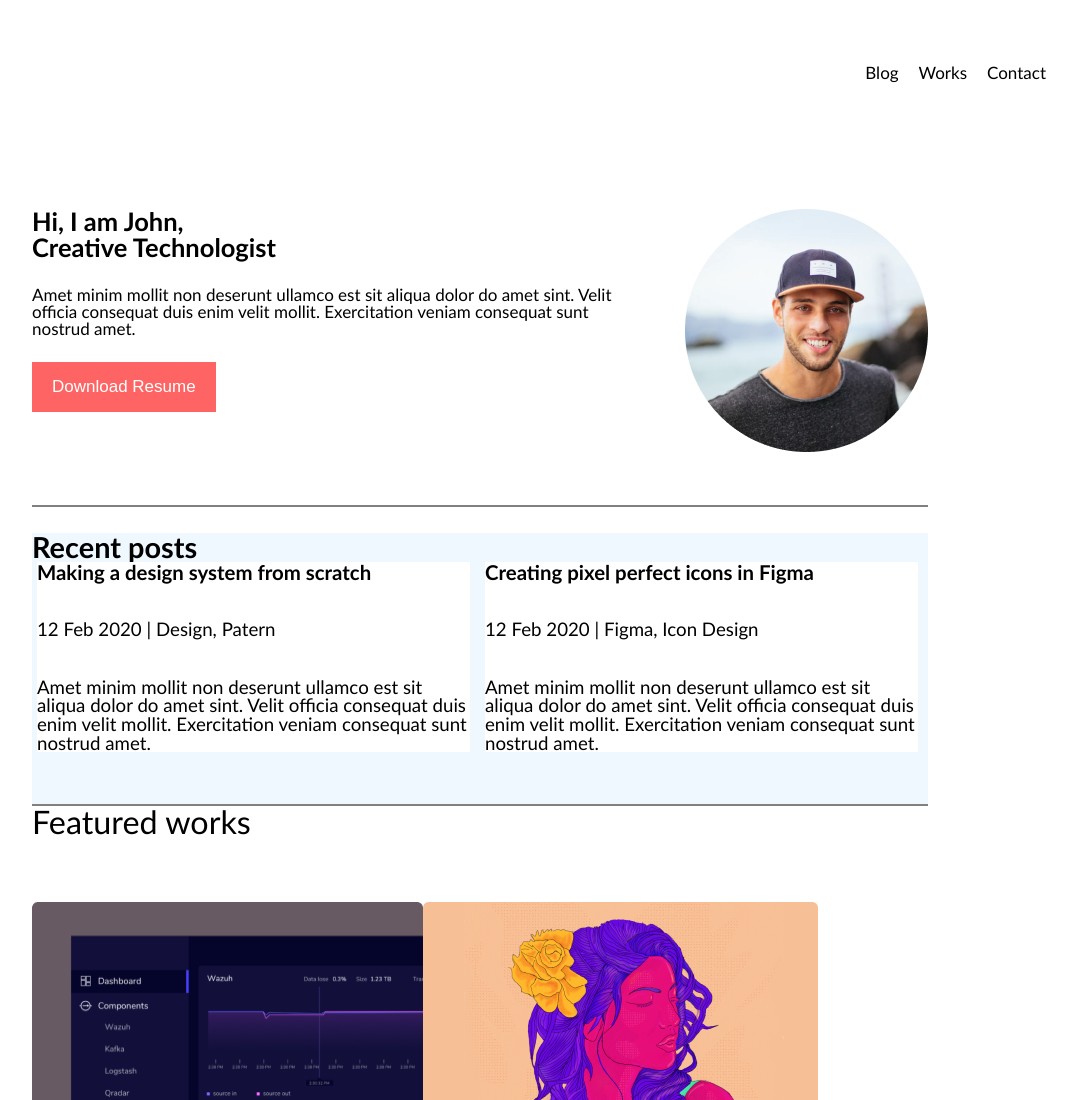
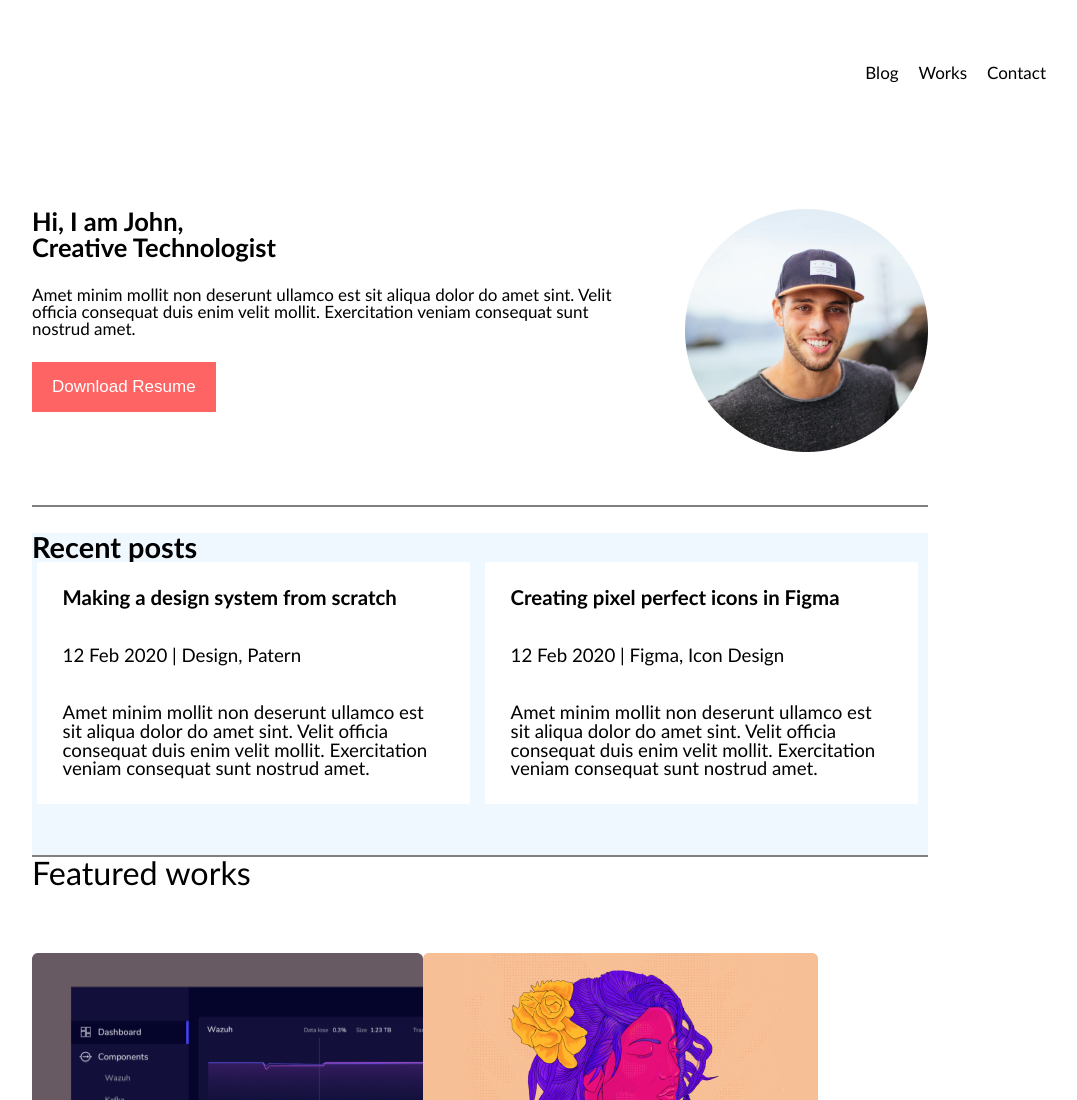
Before and after one commit to JoaoBachmann/Portifolio, a plain HTML site: page index.html in a window 1280 px wide. Shown: the top 1100 px of the page, without its empty margins (160-1237 px from the left). Drawn offline with Linux system fonts and the light colour scheme.

Commit message:
alterações

```diff
--- a/CSS/style.css
+++ b/CSS/style.css
@@ -146,6 +146,8 @@ main section.rt-post ul li {
 	background-color: white;
 	margin: 0 10px 0 5px;
 	font-size: 1.1rem;
+	border-radius: 2px;
+	padding: 2vw;
 }
 main section.rt-post ul li h3 {
 	font-weight: bold;
```
